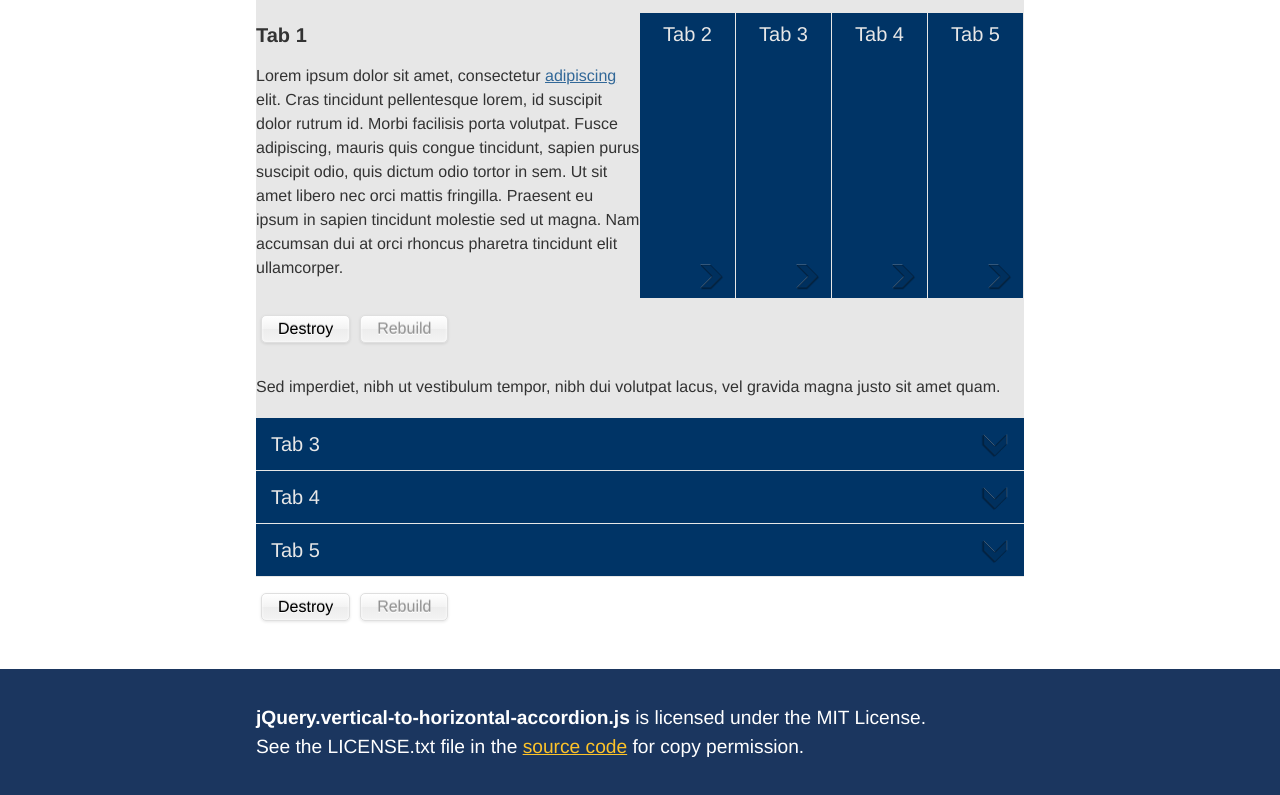
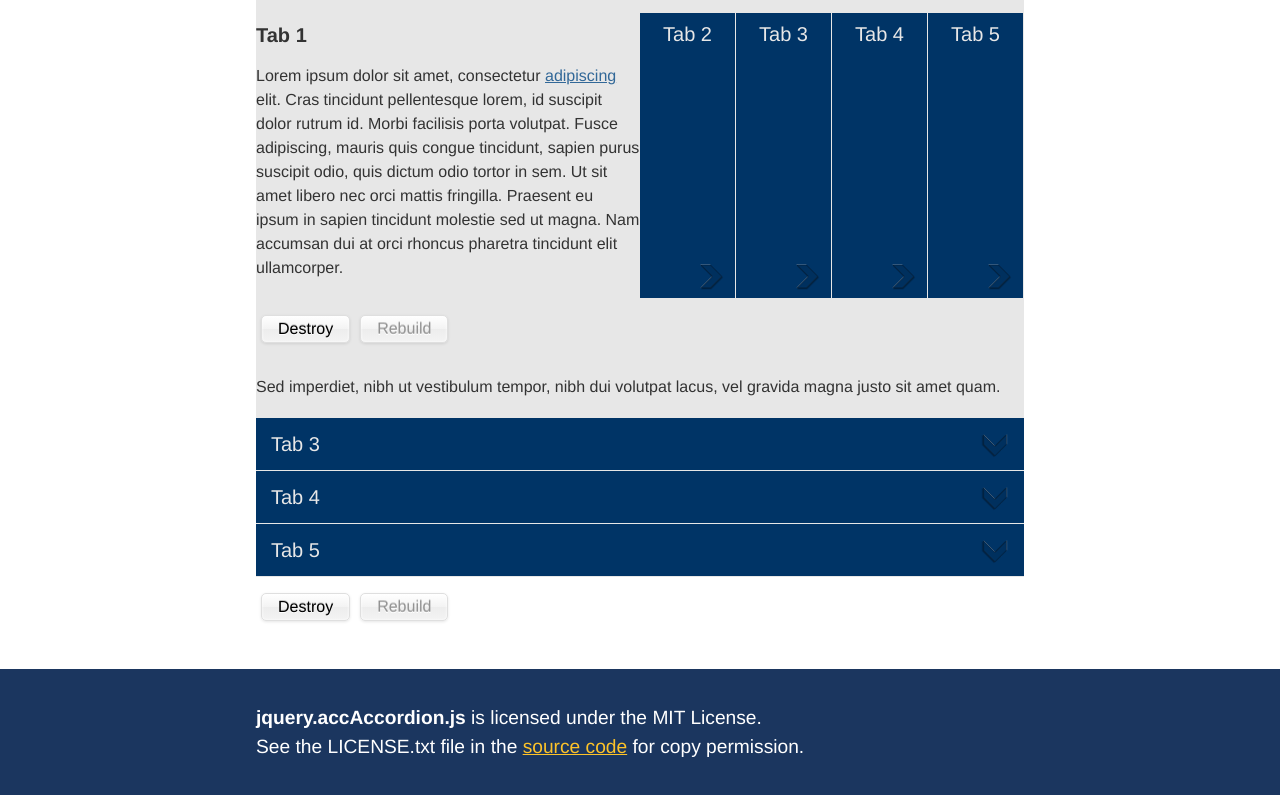
Before and after one commit to nomensa/jquery.accessible-accordion, a website: page index.html in a window 1280 px wide. Shown: the part 3189-3984 px from the top of the page. Drawn offline with Linux system fonts and the light colour scheme.

Commit message:
Updated file name in footer

```diff
--- a/index.html
+++ b/index.html
@@ -215,7 +215,7 @@ $(".example-d").accAccordion({
 
         <div class="footer">
             <div>
-                <p><strong>jQuery.vertical-to-horizontal-accordion.js</strong> is licensed under the MIT License. <br />See the LICENSE.txt file in the <a href="https://github.com/nomensa/jquery.vertical-to-horizontal-accordion">source code</a> for copy permission.</p>
+                <p><strong>jquery.accAccordion.js</strong> is licensed under the MIT License. <br />See the LICENSE.txt file in the <a href="https://github.com/nomensa/jquery.vertical-to-horizontal-accordion">source code</a> for copy permission.</p>
             </div>
         </div><!-- .footer -->
 
```
